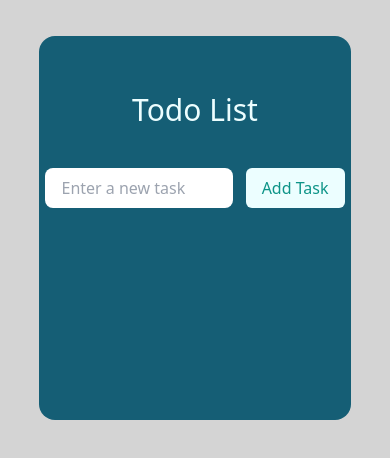
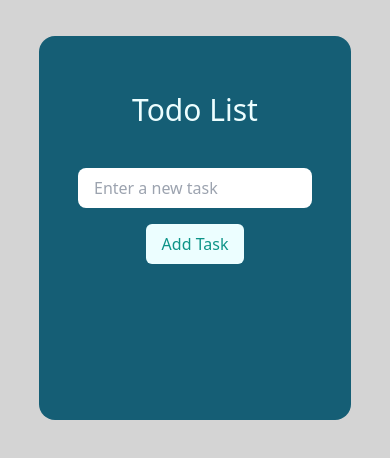
Before and after one commit to AMINKHALAJI/todoList-vue3, a Vue app: page / in a window 390 px wide. Shown: the top 458 px of the page. Built offline with nearby package versions, Linux system fonts and the light colour scheme.

Commit message:
improving responsiveness in mobile version

```diff
--- a/src/components/AddTask.vue
+++ b/src/components/AddTask.vue
@@ -3,11 +3,11 @@
     <form
       action="#"
       @submit.prevent="handleSubmit"
-      class="py-10 w-full flex justify-around"
+      class="py-10 w-full flex flex-col md:flex-row items-center gap-4 justify-between md:justify-around"
     >
       <input
         type="text"
-        class="py-2 px-4 rounded-lg w-3/5"
+        class="py-2 px-4 rounded-lg md:w-3/5 w-3/4"
         v-model="task"
         name="task"
         id=""
--- a/src/components/Tasks.vue
+++ b/src/components/Tasks.vue
@@ -49,7 +49,7 @@ const handleRemove = (index) => {
 
 <style scoped>
 .taskDone{
-  /* text-decoration: underline; */
+  text-decoration: line-through;
   border-left: 0.8rem solid rgb(6, 236, 121);
   color: rgb(218, 239, 238);
   background-color:rgb(17, 75, 78) ;
```
